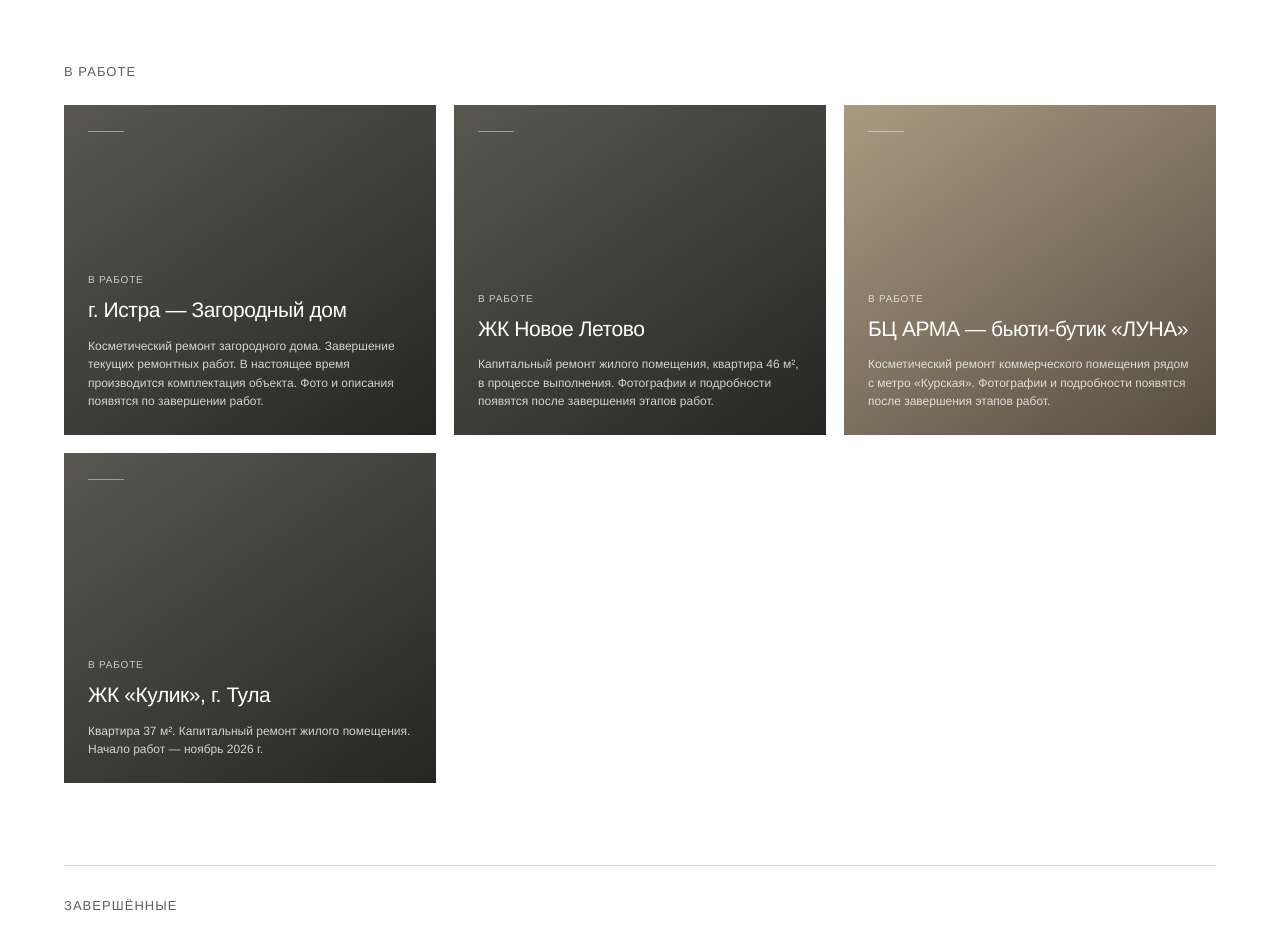
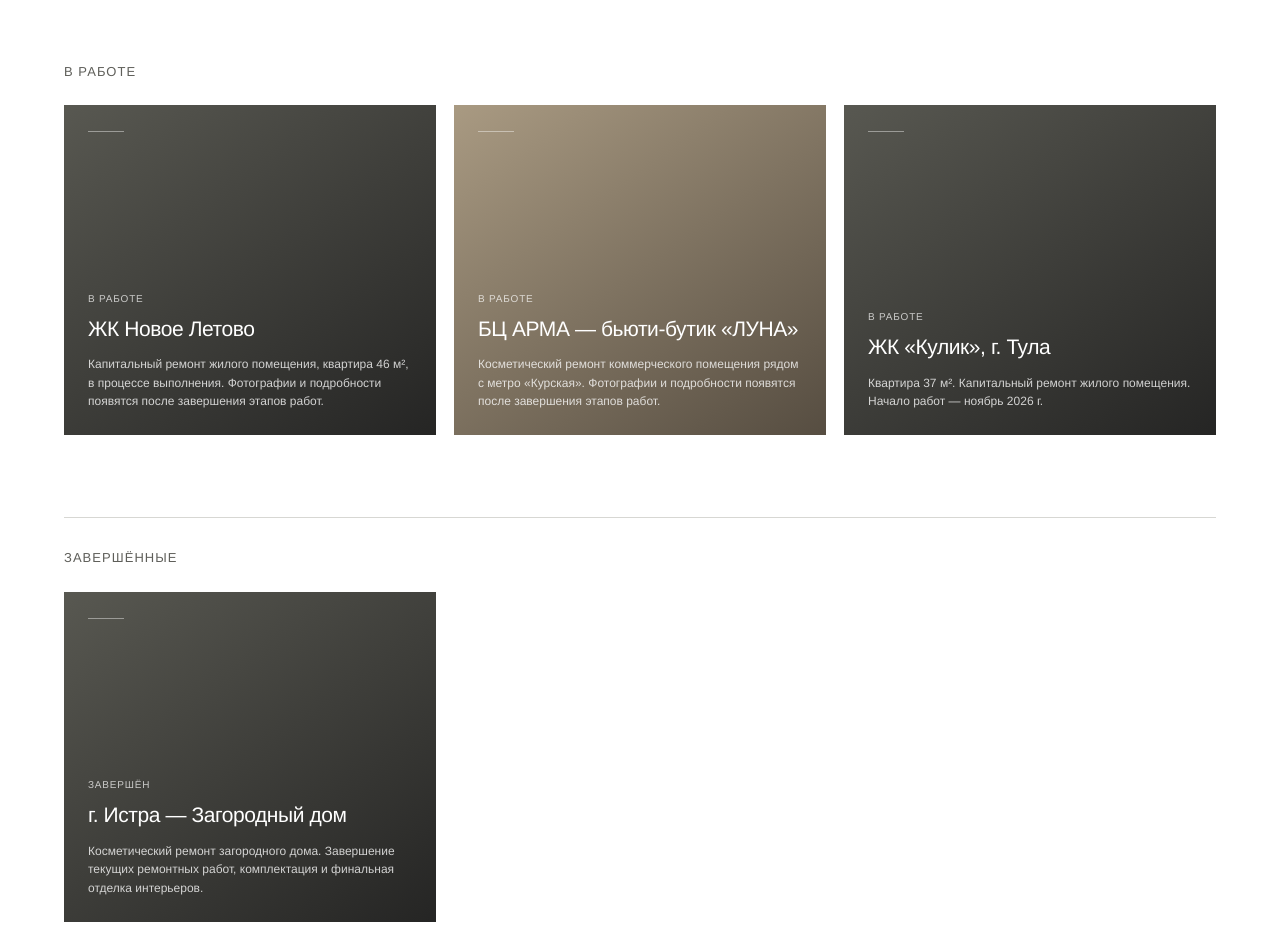
Before and after one commit to artemy-os/formula-remonta, a Next.js app: page / in a window 1280 px wide. Shown: the part 3567-4492 px from the top of the page. Built offline with nearby package versions, Linux system fonts and the light colour scheme.

Commit message:
Move Istra countryside house to completed projects

```diff
--- a/app/page.tsx
+++ b/app/page.tsx
@@ -74,14 +74,6 @@ const workTypes = [
 const currentProjects = [
   {
     category: "В РАБОТЕ",
-    title: "г. Истра — Загородный дом",
-    description: "Косметический ремонт загородного дома. Завершение текущих ремонтных работ. В настоящее время производится комплектация объекта. Фото и описания появятся по завершении работ.",
-    image: undefined,
-    alt: "",
-    className: "project-in-progress",
-  },
-  {
-    category: "В РАБОТЕ",
     title: "ЖК Новое Летово",
     description: "Капитальный ремонт жилого помещения, квартира 46 м², в процессе выполнения. Фотографии и подробности появятся после завершения этапов работ.",
     image: undefined,
@@ -106,7 +98,16 @@ const currentProjects = [
   },
 ];
 
-const completedProjects: typeof currentProjects = [];
+const completedProjects: typeof currentProjects = [
+  {
+    category: "ЗАВЕРШЁН",
+    title: "г. Истра — Загородный дом",
+    description: "Косметический ремонт загородного дома. Завершение текущих ремонтных работ, комплектация и финальная отделка интерьеров.",
+    image: undefined,
+    alt: "",
+    className: "project-in-progress",
+  },
+];
 
 function BrandLogo() {
   return (
@@ -242,7 +243,7 @@ export default function Home() {
             <h2 id="projects-title">Проекты</h2>
           </div>
           <p className="projects-copy">
-            Объекты, над которыми наша команда работает сейчас.
+            Текущие и завершённые объекты нашей команды.
           </p>
         </div>
         <div className="projects-group">
```
